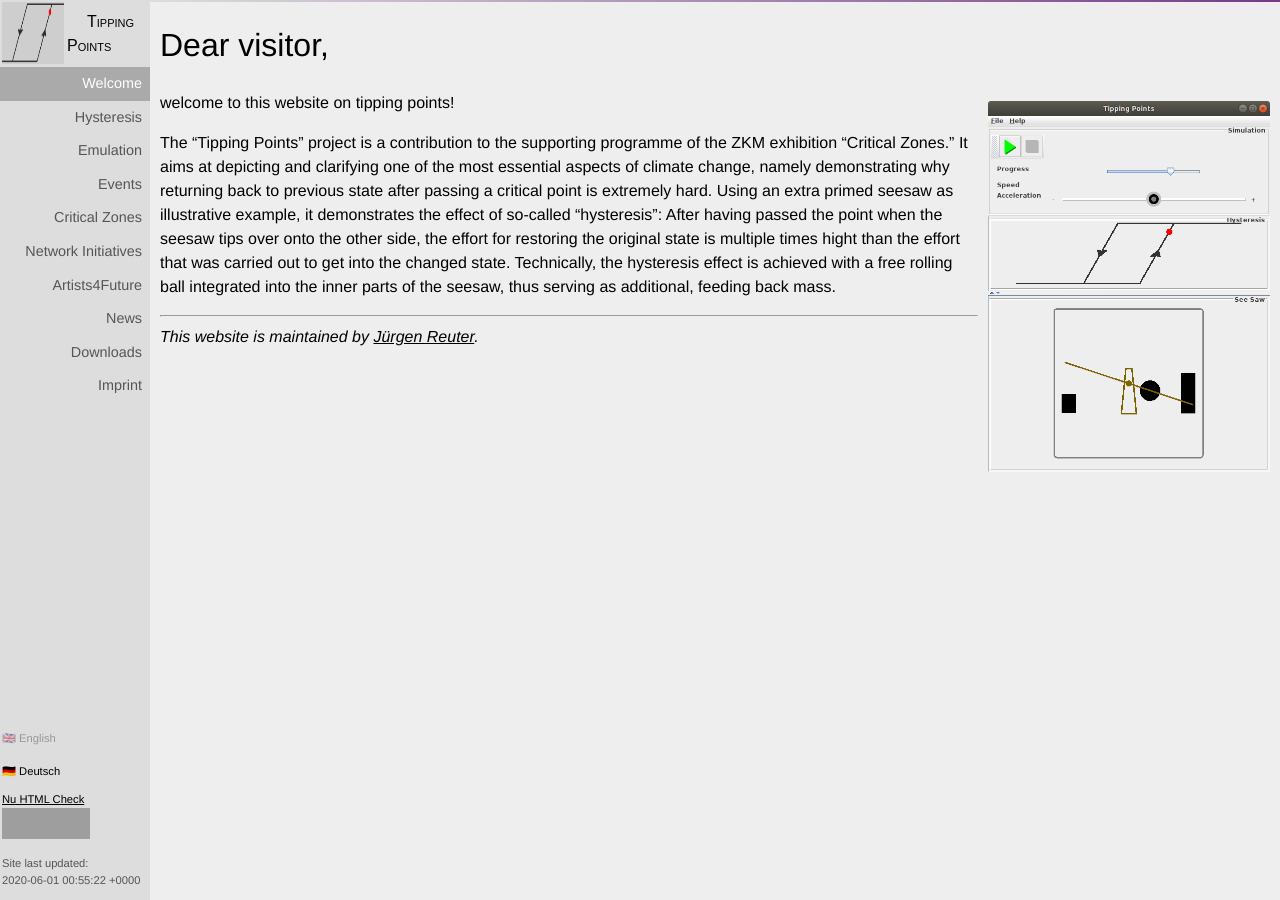
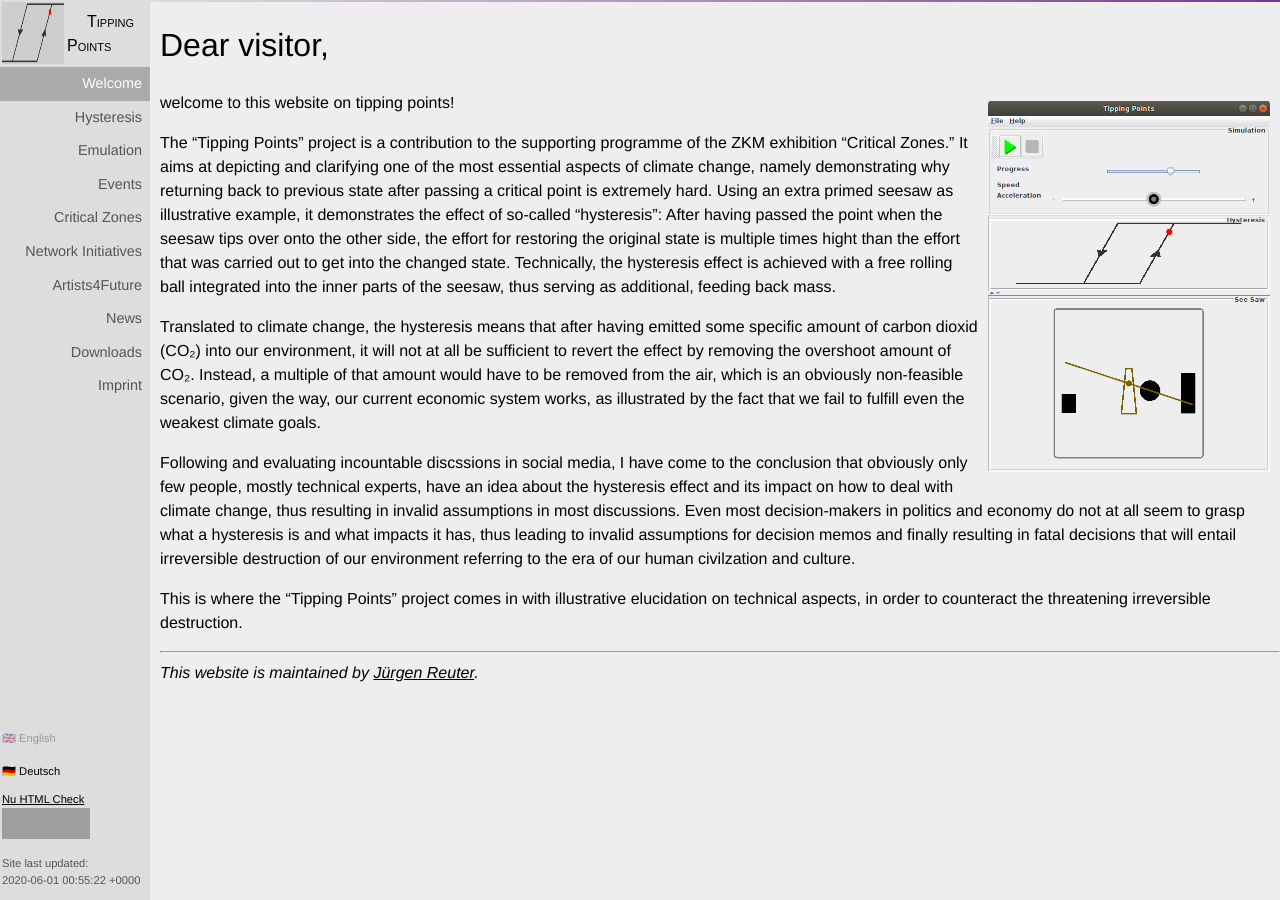
Before and after one commit to soundpaint/tipping-points, a Jekyll site: the page built from docs/en/index.md, in a window 1280 px wide. Built offline with Jekyll 4.4.1, drawn with Linux system fonts in a browser that asks for light colours; our own code applies the rules of GitHub Pages for plain Markdown files; grey boxes are pictures that could not be loaded.

Commit message:
Complete Welcome Page
* Complete English translation of welcome
  page.
* Fix a typo on German welcome page.
* Fix bug in redirection URL from landing page
  to welcome page.

```diff
--- a/docs/en/index.md
+++ b/docs/en/index.md
@@ -23,27 +23,26 @@ get into the changed state.  Technically, the hysteresis effect is
 achieved with a free rolling ball integrated into the inner parts of
 the seesaw, thus serving as additional, feeding back mass.
 
-<!-- TODO: Translate -->
+Translated to climate change, the hysteresis means that after having
+emitted some specific amount of carbon dioxid (CO₂) into our
+environment, it will not at all be sufficient to revert the effect by
+removing the overshoot amount of CO₂.  Instead, a multiple of that
+amount would have to be removed from the air, which is an obviously
+non-feasible scenario, given the way, our current economic system
+works, as illustrated by the fact that we fail to fulfill even the
+weakest climate goals.
 
-<!--
-Auf das Klima übertragen bedeutet das, dass nach Überschreiten einer
-bestimmten Menge eingebrachten Kohlendioxids (CO₂) in die Luft es eben
-bei weitem nicht ausreicht, die zuviel eingebrachte Menge wieder zu
-eliminieren.  Um zurück zum ursprünglichen Zustand zu kommen, müsste
-stattdessen ein Vielfaches dieser Menge CO₂ aus der Luft entzogen
-werden, was mit der heutigen Wirtschaftsweise offensichtlich
-undurchführbar ist, wenn nicht einmal die schwachen Klimaziele
-erreicht werden.
+Following and evaluating incountable discssions in social media, I
+have come to the conclusion that obviously only few people, mostly
+technical experts, have an idea about the hysteresis effect and its
+impact on how to deal with climate change, thus resulting in invalid
+assumptions in most discussions.  Even most decision-makers in
+politics and economy do not at all seem to grasp what a hysteresis is
+and what impacts it has, thus leading to invalid assumptions for
+decision memos and finally resulting in fatal decisions that will
+entail irreversible destruction of our environment referring to the
+era of our human civilzation and culture.
 
-Zahlreichen Diskussionen im Netz ist zu entnehmen, dass das Wissen um
-den Hystereseeffekt offenbar nur wenigen Menschen, überwiegend
-technischen Experten, bekannt ist und somit zu falschen Annahmen in
-vielen Diskussionen führt.  Offenbar ist auch vielen
-Entscheidungsträgern in Politik und Wirtschaft der Hystereseeffekt
-nicht geläufig, so dass falsche Annahmen bei Entscheidungsvorlagen zu
-fatalen Missentscheidungen führen, die eine in der zeitlichen Ära
-menschlicher Kultur unumkehrbare Zerstörung der Umwelt nach sich
-ziehen.  Das Projekt „Kipppunkte“ setzt hier mit einer
-veranschaulichenden Aufklärung über die technischen Aspekte an, um
-dieser drohenden unwiderruflichen Zerstörung entgegen zu wirken.
--->
+This is where the “Tipping Points” project comes in with illustrative
+elucidation on technical aspects, in order to counteract the
+threatening irreversible destruction.
```
Also changed, not shown: docs/de/index.md (+1 -1 lines), docs/index.md (+1 -1 lines).
